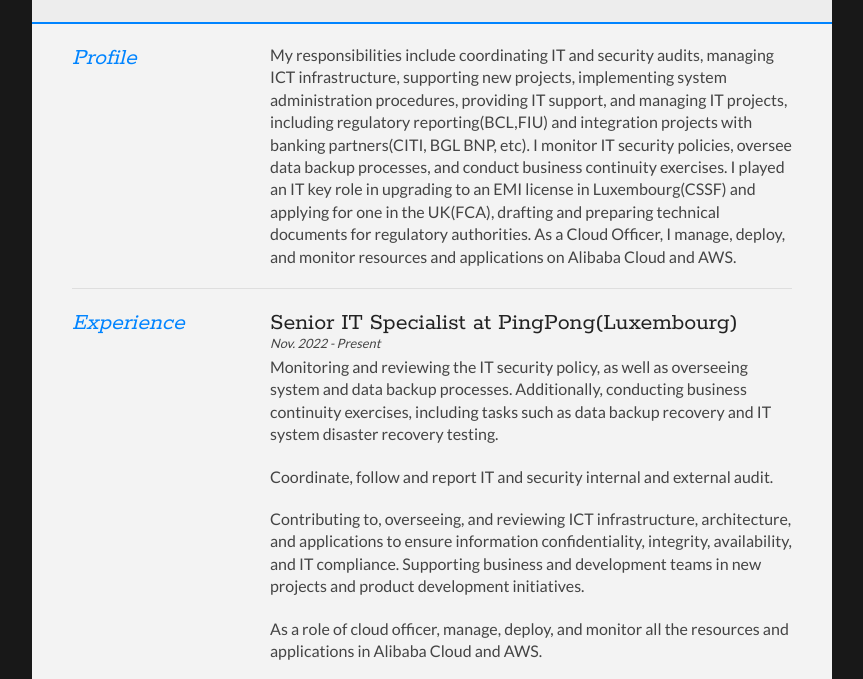
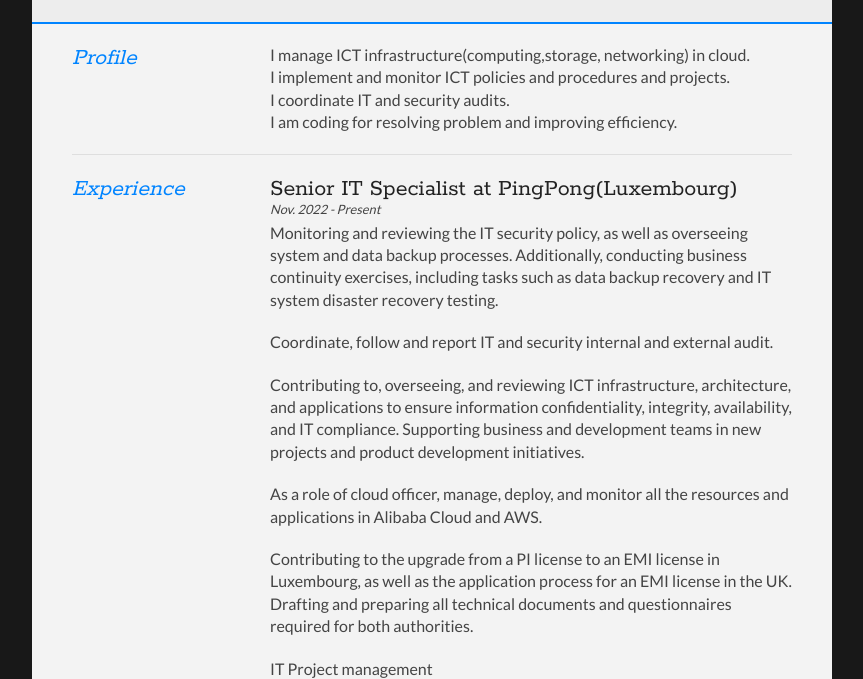
Before and after one commit to FeerLiu/cv, a plain HTML site: page index.html in a window 1280 px wide. Shown: the part 134-813 px from the top of the page, without its empty margins (208-1071 px from the left). Drawn offline with Linux system fonts and the light colour scheme.

Commit message:
20231031

```diff
--- a/index.html
+++ b/index.html
@@ -1,10 +1,11 @@
 <!DOCTYPE html>
 <html>
+
 <head>
-	<title>LIU Congfei - Curriculum Vitae</title>
+	<title>fei - Curriculum Vitae</title>
 
 	<meta name="viewport" content="width=device-width" />
-	<meta name="description" content="The Curriculum Vitae of Joe Bloggs." />
+	<meta name="description" content="The Curriculum Vitae of fei." />
 	<meta charset="UTF-8">
 
 	<link type="text/css" rel="stylesheet" href="style.css">
@@ -48,14 +49,10 @@
 					</div>
 
 					<div class="sectionContent">
-						<p>My responsibilities include coordinating IT and security audits, managing ICT infrastructure,
-							supporting new projects, implementing system administration procedures, providing IT
-							support, and managing IT projects, including regulatory reporting(BCL,FIU) and integration
-							projects with banking partners(CITI, BGL BNP, etc). I monitor IT security policies, oversee
-							data backup processes, and conduct business continuity exercises. I played an IT key role in
-							upgrading to an EMI license in Luxembourg(CSSF) and applying for one in the UK(FCA),
-							drafting and preparing technical documents for regulatory authorities. As a Cloud Officer, I
-							manage, deploy, and monitor resources and applications on Alibaba Cloud and AWS.</p>
+						<p>I manage ICT infrastructure(computing,storage, networking) in cloud. <br>
+						I implement and monitor ICT policies and procedures and projects. <br>
+						I coordinate IT and security audits. <br>
+						I am coding for resolving problem and improving efficiency.</p>
 					</div>
 				</article>
 				<div class="clear"></div>
```
